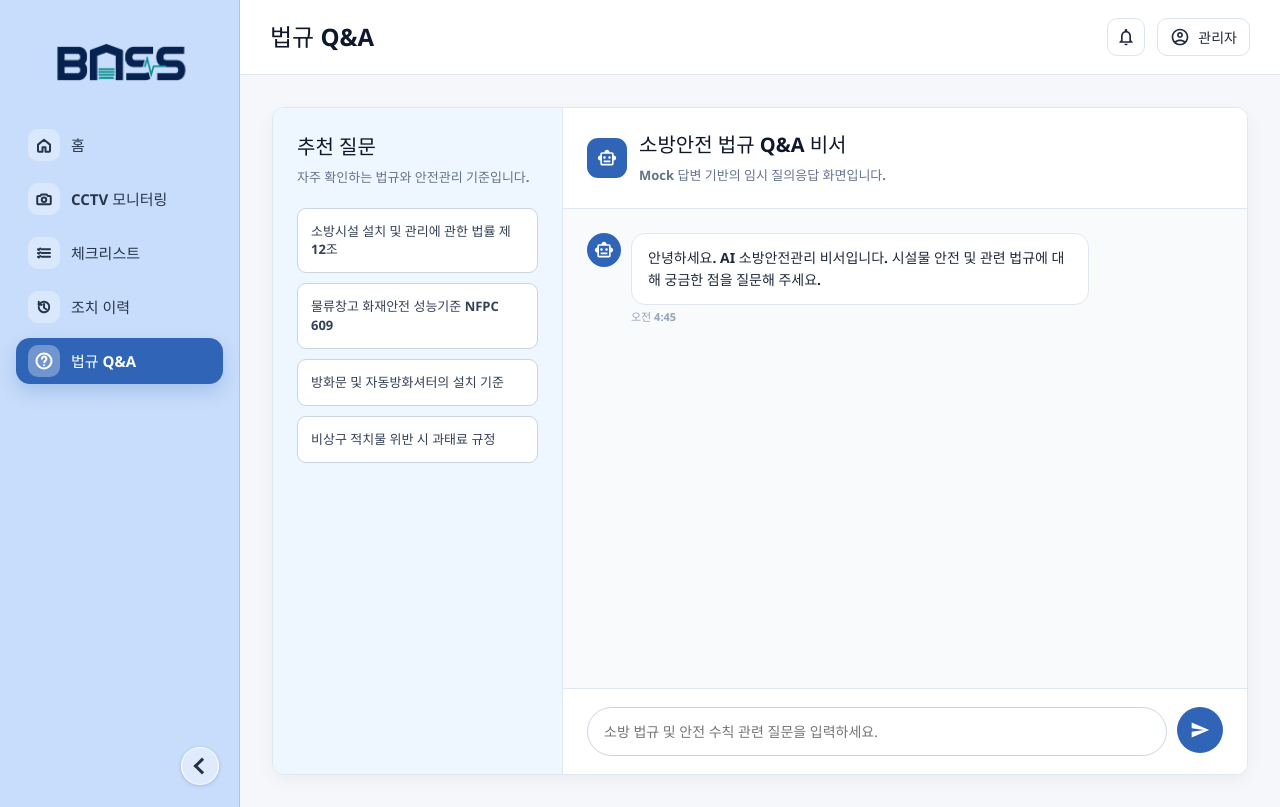
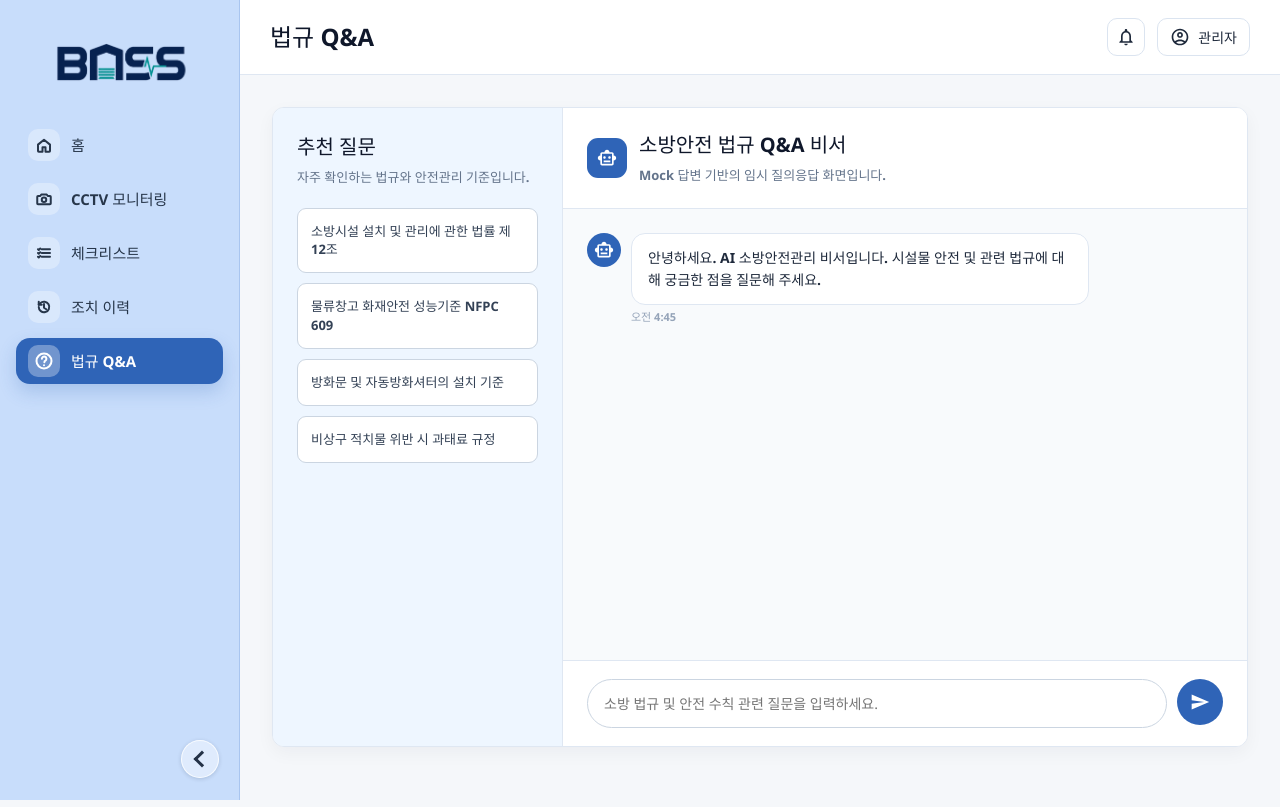
Before and after one commit to aivle-team03/frontend, a React (Vite) app: page /law-qa in a window 1280 px wide. Built offline with nearby package versions, Linux system fonts and the light colour scheme; a web font is replaced by a local one.

Commit message:
챗봇 내부 스크롤 수정

```diff
--- a/src/styles/law-qa.css
+++ b/src/styles/law-qa.css
@@ -1,18 +1,19 @@
 .law-qa-page {
   display: grid;
   grid-template-columns: 290px minmax(0, 1fr);
-  min-height: calc(100vh - 132px);
-  overflow: hidden;
+  height: calc(100vh - 160px);
   border: 1px solid #dfe7f2;
   border-radius: 12px;
   background: #ffffff;
   box-shadow: 0 6px 18px rgba(15, 23, 42, 0.045);
+  overflow: hidden;
 }
 
 .law-qa-sidebar {
   padding: 24px;
   border-right: 1px solid #dfe7f2;
   background: #eef6ff;
+  overflow-y: auto;
 }
 
 .law-qa-sidebar h2,
@@ -62,6 +63,8 @@
   min-width: 0;
   flex-direction: column;
   background: #f8fafc;
+  height: 100%;
+  overflow: hidden;
 }
 
 .chat-panel-header {
@@ -88,12 +91,12 @@
 }
 
 .chat-message-list {
+  flex: 1;
+  padding: 24px;
+  gap: 16px;
   display: flex;
-  flex: 1;
   flex-direction: column;
-  gap: 16px;
   overflow-y: auto;
-  padding: 24px;
 }
 
 .chat-row {
@@ -200,6 +203,7 @@
 @media (max-width: 920px) {
   .law-qa-page {
     grid-template-columns: 1fr;
+    grid-template-rows: auto minmax(0, 1fr);
   }
 
   .law-qa-sidebar {
```
